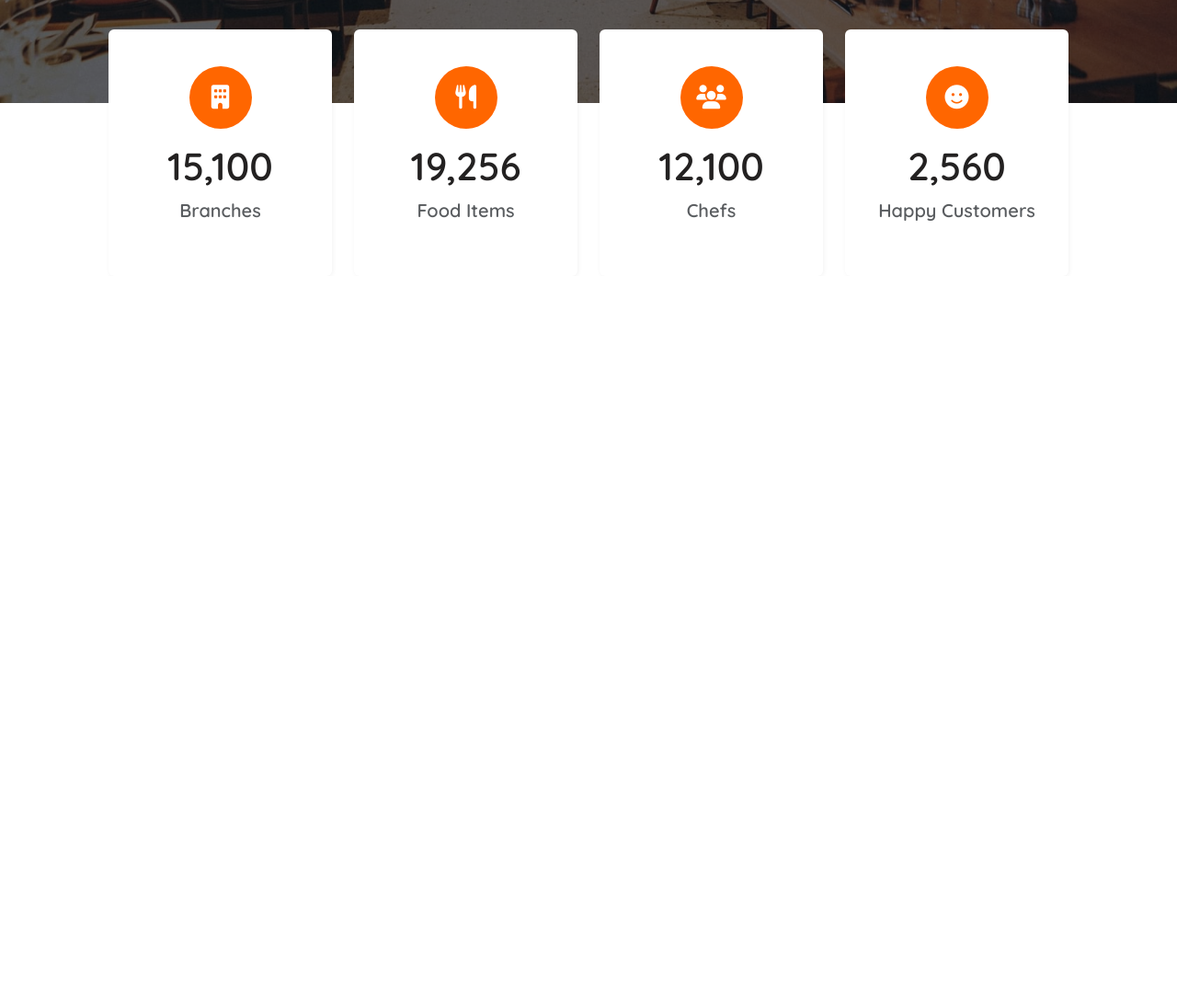
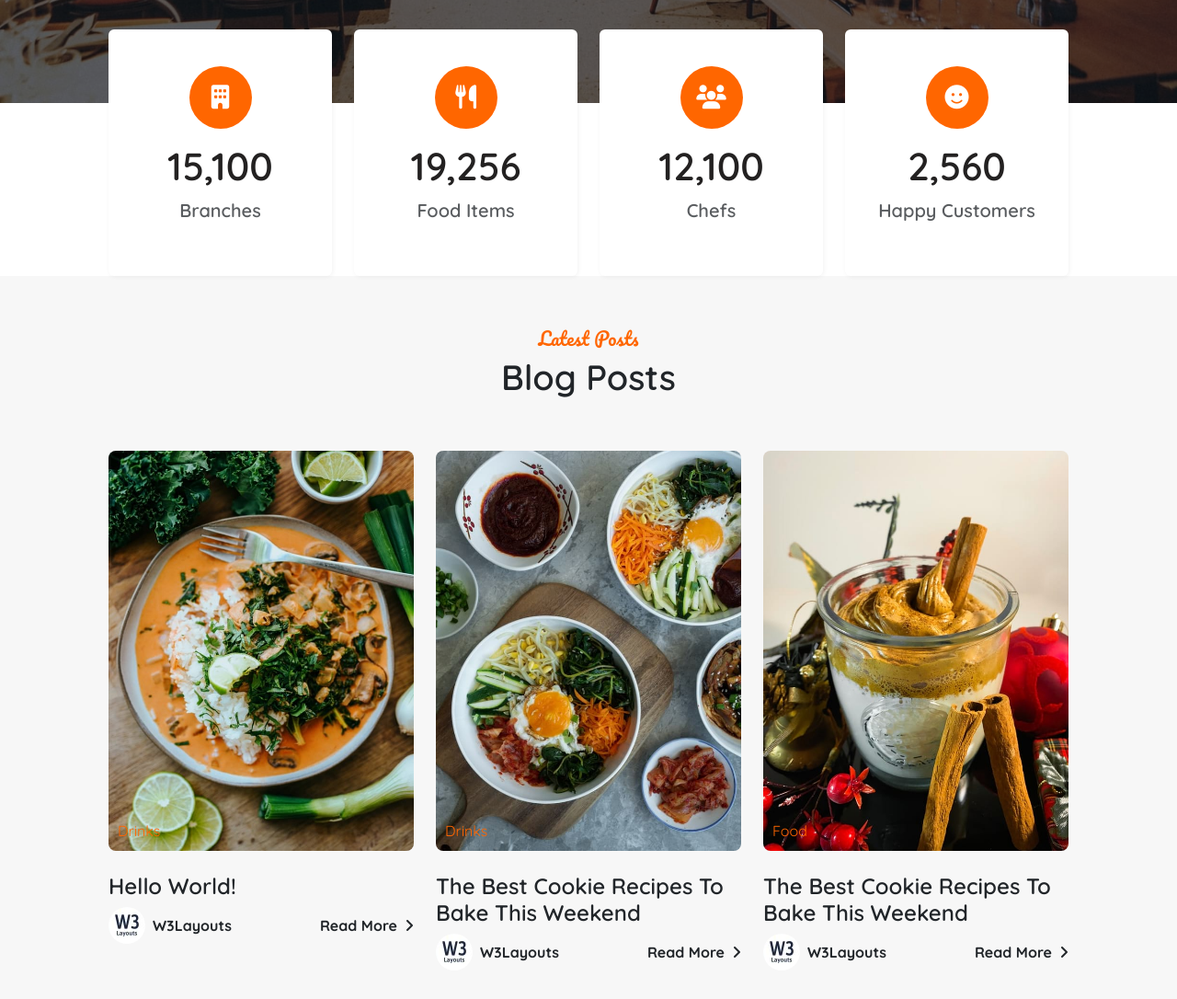
Before and after one commit to ManhDev24/BC66_CAPSTONE-origin, a plain HTML site: page index.html in a window 1280 px wide. Shown: the part 3000-4086 px from the top of the page at 92% size. Before the commit the page ends 3300 px from the top, so only its background shows below. Drawn offline with nearby package versions, Linux system fonts and the light colour scheme; a script that the page names is missing.

Commit message:
finish dinner-blog

```diff
--- a/index.css
+++ b/index.css
@@ -403,3 +403,29 @@
     font-size: 42px;
     color: #232121;
 }
+
+/* Dinner-blog */
+
+.dinner-blog .title1 {
+    font-family: 'Pacifico', cursive;
+    color: #ff6600;
+    font-size: 20px;
+}
+
+.dinner-blog .title2 {
+    font-weight: 600;
+    font-size: 38px;
+}
+
+.dinner-blog .blog_drink a {
+    position: absolute;
+    bottom: 10px;
+    left: 10px;
+    color: #ff6600;
+    transition: all 0.5s;
+}
+
+.dinner-blog .blog_drink a:hover {
+    color: #5431ac;
+
+}
--- a/index.html
+++ b/index.html
@@ -369,6 +369,92 @@
     <section class="dinner-blog"></section>
     <section class="dinner-agency"></section>
 
+
+    <!-- Dinner-blog -->
+    <section class="dinner-blog py-5" style="background-color: #f7f7f7;">
+      <div class="container py-2 ps-5 pe-5">
+          <div class="blog_title text-center">
+              <h4 class="title1">Latest Posts</h4>
+              <h2 class="title2">Blog Posts</h2>
+          </div>
+          <div class="row">
+              <div class="col-lg-4 col-md-6 mt-5 ">
+                  <div class="blog_img position-relative w-100 d-flex ">
+                      <img class="w-100 rounded-3 " src="./img/g1.jpg" alt="">
+                      <div class="blog_drink d-inline pe-3 ps-2 ">
+                          <a href="#" class="text-decoration-none">Drinks</a>
+                      </div>
+                  </div>
+                  <div class="blog_body">
+                      <h4 class="pt-4 fw-semibold">Hello World!</h4>
+                      <div class="blog_contact d-flex justify-content-between">
+                          <div class="contact_list d-flex  ">
+                              <div>
+                                  <img class="rounded-5" src="./img/W3Layouts.jpg" alt="">
+                              </div>
+                              <p class="ps-2 pt-2 fw-bold fs-6">W3Layouts</p>
+                          </div>
+                          <div class="contact_read d-flex pt-2">
+                              <p class="fs-6 fw-bold">Read More</p>
+                              <i class=" fs-6 pt-1 fw-bold ps-2  fa fa-angle-right"></i>
+                          </div>
+                      </div>
+                  </div>
+              </div>
+              <div class="col-lg-4 col-md-6 mt-5 ">
+                  <div class="blog_img position-relative w-100 d-flex ">
+                      <img class="w-100 rounded-3 " src="./img/g7.jpg" alt="">
+                      <div class="blog_drink d-inline pe-3 ps-2 ">
+                          <a href="#" class="text-decoration-none">Drinks</a>
+                      </div>
+                  </div>
+                  <div class="blog_body">
+                      <h4 class="pt-4 fw-semibold ">The Best Cookie Recipes To Bake This Weekend</h4>
+                      <div class="blog_contact d-flex justify-content-between">
+                          <div class="contact_list d-flex  ">
+                              <div>
+                                  <img class="rounded-5" src="./img/W3Layouts.jpg" alt="">
+                              </div>
+                              <p class="ps-2 pt-2 fw-bold fs-6">W3Layouts</p>
+                          </div>
+                          <div class="contact_read d-flex pt-2">
+                              <p class="fs-6 fw-bold">Read More</p>
+                              <i class=" fs-6 pt-1 fw-bold ps-2  fa fa-angle-right"></i>
+                          </div>
+                      </div>
+                  </div>
+              </div>
+              <div class="col-lg-4 col-md-6 mt-5 ">
+                  <div class="blog_img position-relative w-100 d-flex">
+                      <img class="w-100 rounded-3 " src="./img/g5.jpg" alt="">
+                      <div class="blog_drink d-inline pe-3 ps-2 ">
+                          <a href="#" class="text-decoration-none">Food</a>
+                      </div>
+                  </div>
+                  <div class="blog_body">
+                      <h4 class="pt-4 fw-semibold ">The Best Cookie Recipes To Bake This Weekend</h4>
+                      <div class="blog_contact d-flex justify-content-between">
+                          <div class="contact_list d-flex  ">
+                              <div>
+                                  <img class="rounded-5" src="./img/W3Layouts.jpg" alt="">
+                              </div>
+                              <p class="ps-2 pt-2 fw-bold fs-6">W3Layouts</p>
+                          </div>
+                          <div class="contact_read d-flex pt-2">
+                              <p class="fs-6 fw-bold">Read More</p>
+                              <i class=" fs-6 pt-1 fw-bold ps-2  fa fa-angle-right"></i>
+                          </div>
+                      </div>
+                  </div>
+              </div>
+          </div>
+
+      </div>
+
+      </div>
+
+    </section>
+
     <footer>
       <!-- place footer here -->
       <section class="footer"></section>
```
Also changed, not shown: img/W3Layouts.jpg (added), img/g7.jpg (added).
